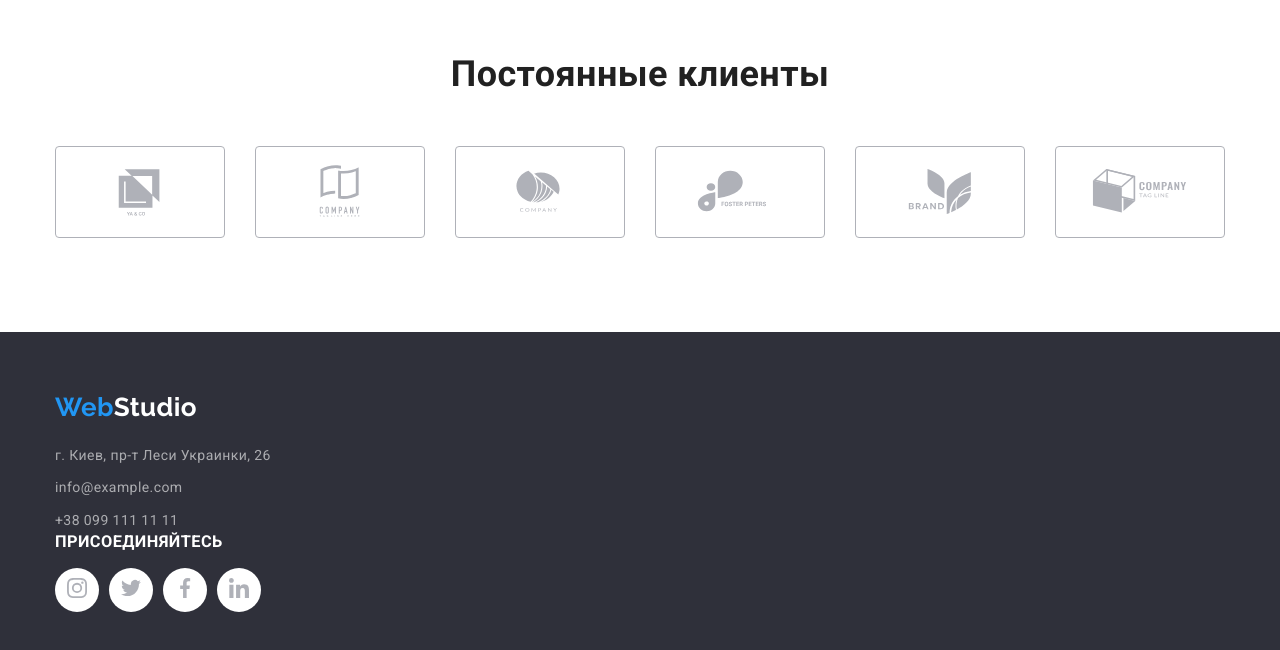
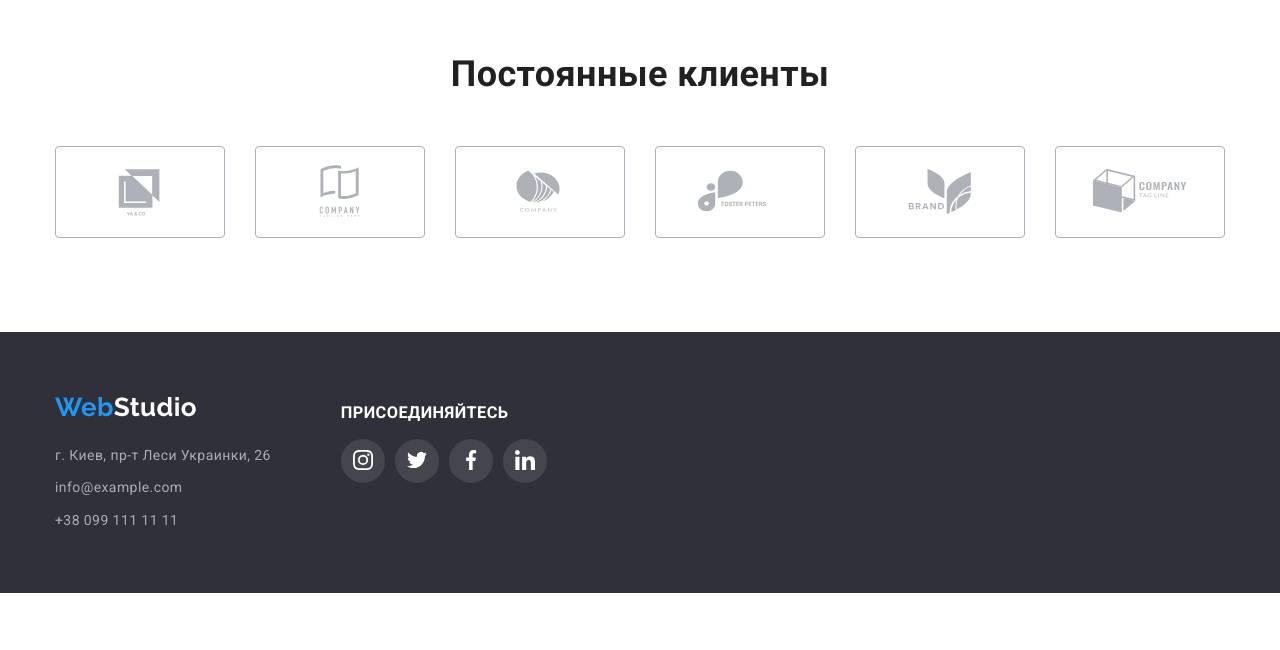
Before and after one commit to AnnaYarmolenko/goit-markup-hw-04, a plain HTML site: page index.html in a window 1280 px wide. Shown: the part 2350-3000 px from the top of the page. After the commit the page ends 2943 px from the top, so only its background shows below. Drawn offline with nearby package versions, Linux system fonts and the light colour scheme.

Commit message:
ДЗ 4 окончательные изменения

```diff
--- a/css/styles.css
+++ b/css/styles.css
@@ -131,7 +131,6 @@ body {
 }
 
 .hero-section {
-  /* background: var(--bg-hero-color); */
   max-width: 1600px;
   height: 600px;
   margin-left: auto;
@@ -337,7 +336,7 @@ body {
   background-color: var(--accent-color);
 }
 
- .team-social-link svg { */
+ .team-social-link svg {
   width: 20px;
   height: 20px;
   fill: var(--svg-color);
@@ -369,6 +368,28 @@ body {
   fill: var(--accent-color);
   cursor: pointer;
 }
+.contacts-social-link {
+  display: flex;
+  align-items: center;
+  justify-content: center;
+  width: 44px;
+  height: 44px;
+  border-radius: 50%;
+  background-color: rgba(255, 255, 255, 0.1);
+  drop shadow: 0px 4px 4px 0px rgba(0, 0, 0, 0.25);
+  fill: #FFFFFF;
+}
+.contacts-social-link svg {
+  width: 20px;
+  height: 20px;
+  fill: var(--bg-color);
+}
+.contacts-social-link:hover,
+.contacts-social-link:focus{
+  background-color: var(--accent-color);
+}
+
+
 /* ----------Portfolio---------- */
 .projects-title {
   position: absolute;
@@ -499,21 +520,18 @@ footer {
 .li-contacts:last-child {
   margin-bottom: 0px;
 }
-/* .team-social-list{
-  display: flex;
-} */
-.footer-logo{
+.footer{
   display: flex;
 }
 .icon-team:last-child{
- margin-right: 0[x];
+ margin-right: 0px;
 }
 .footer-social{
-  display: inline-block;
-  justify-content: center;
-  align-items: ;
+  margin-top: 12px;
+  margin-left: 70px;
 
 }
 .footer-social-title{
- color:var(--bg-color);
+  margin-button: 20px;
+  color:var(--bg-color);
 }
--- a/index.html
+++ b/index.html
@@ -259,10 +259,11 @@
                                 </a>
                             </li>
                             <li class="team-social-link">
-                                <a href="#" class="icon-team" aria-label="linkedin">
+                                <a class="icon-team icn" href="#"  aria-label="linkedin">
                                     <svg class="link-svg" width="20" haight="20">
                                         <use href="img/icons.svg#icon-linkedin"></use>
                                     </svg>
+
                                 </a>
                             </li>
                         </ul>
@@ -313,7 +314,7 @@
 
     <!--Контакты-->
     <footer class="footer-section">
-        <div class="container">
+        <div class="container footer">
             <div footer-logo>
                 <a class="logo-footer" href="/"><span class="web">Web</span>Studio</a>
                 <address class="address">
@@ -327,28 +328,28 @@
             <div class="footer-social">
             <h3 class="footer-social-title">ПРИСОЕДИНЯЙТЕСЬ</h3>
             <ul class="team-social-list">
-                <li class="team-social-link">
+                <li class="contacts-social-link">
                     <a href="#" class="icon-team" aria-label="instagram">
-                        <svg class="link-svg" width="20" haight="20">
+                        <svg class="link-svg fsi" width="20" haight="20">
                             <use href="img/icons.svg#icon-instagram"></use>
                         </svg>
                     </a>
                 </li>
-                <li class="team-social-link">
+                <li class="contacts-social-link">
                     <a href="#" class="icon-team" aria-label="twitter">
                         <svg class="link-svg" width="20" haight="20">
                             <use href="img/icons.svg#icon-twitter"></use>
                         </svg>
                     </a>
                 </li>
-                <li class="team-social-link">
+                <li class="contacts-social-link">
                     <a href="#" class="icon-team" aria-label="facebook">
                         <svg class="link-svg" width="20" haight="20">
                             <use href="img/icons.svg#icon-facebook"></use>
                         </svg>
                     </a>
                 </li>
-                <li class="team-social-link">
+                <li class="contacts-social-link">
                     <a href="#" class="icon-team" aria-label="linkedin">
                         <svg class="link-svg" width="20" haight="20">
                             <use href="img/icons.svg#icon-linkedin"></use>
```
Also changed, not shown: portfolio.html (+52 -4 lines).
